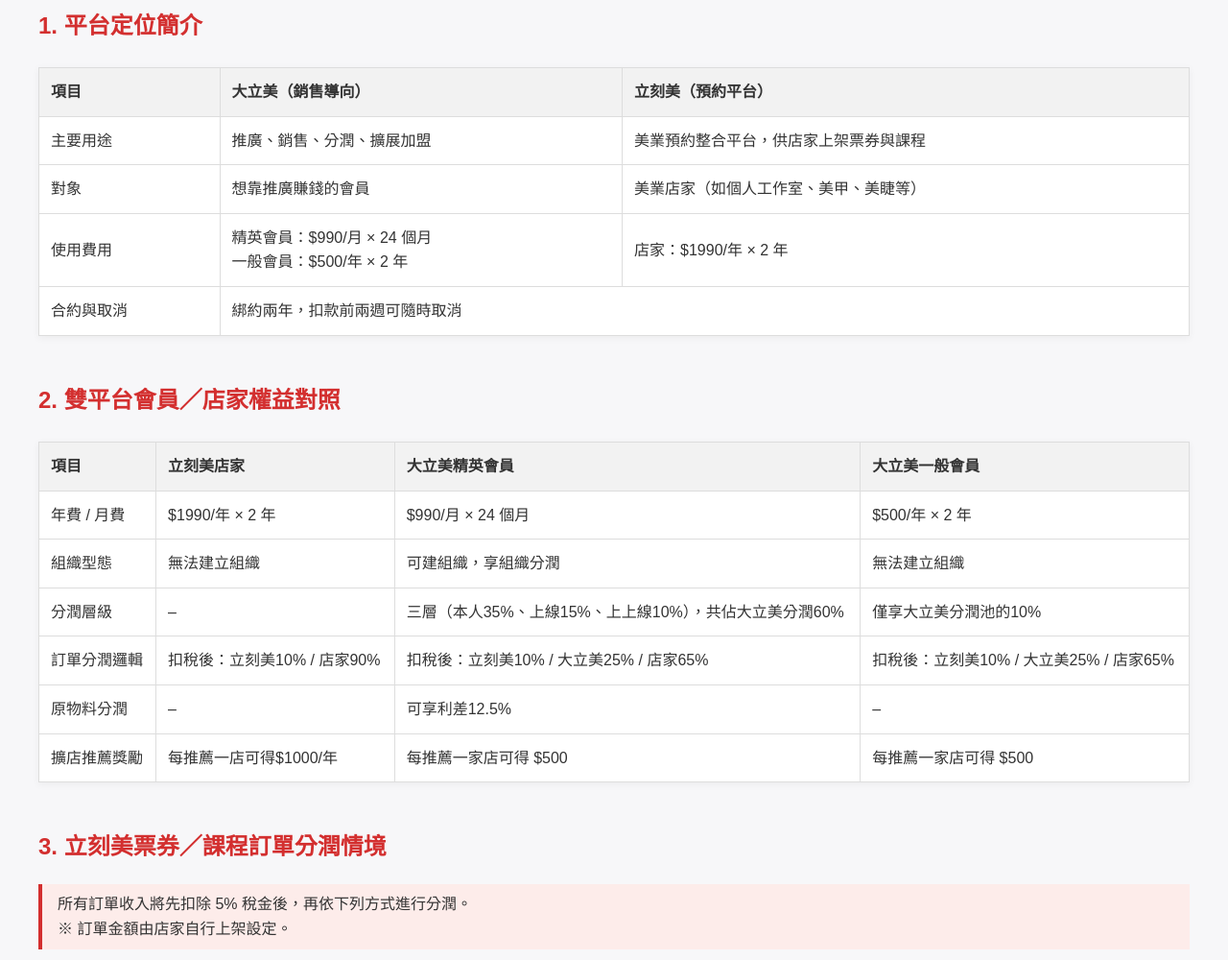
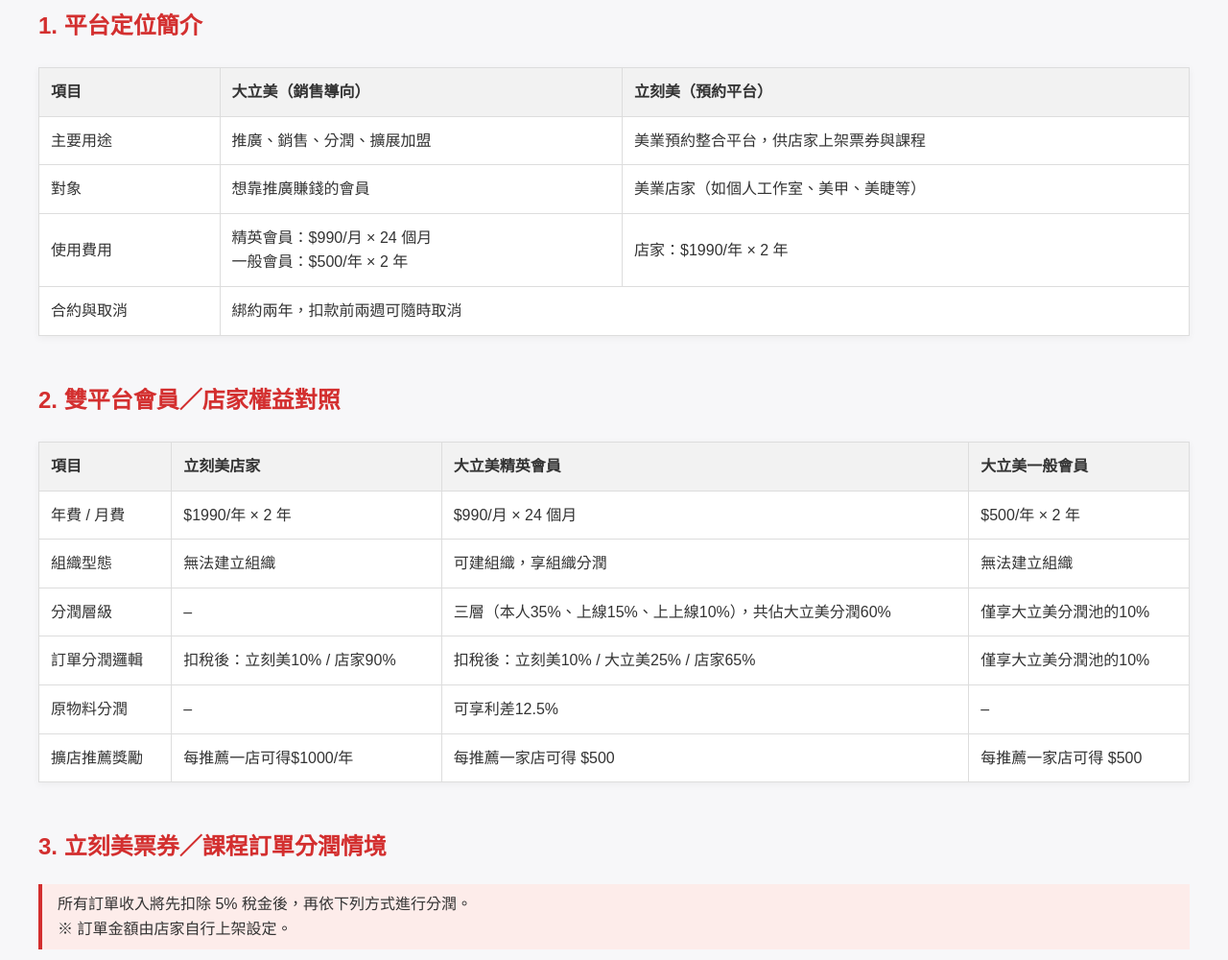
Before and after one commit to Sandra-wangyu/largan, a plain HTML site: page index.html in a window 1280 px wide. Shown: the part 97-1097 px from the top of the page at 96% size. Drawn offline with Linux system fonts and the light colour scheme.

Commit message:
index.html

```diff
--- a/index.html
+++ b/index.html
@@ -260,7 +260,7 @@
         <tr><td>年費 / 月費</td><td>$1990/年 × 2 年</td><td>$990/月 × 24 個月</td><td>$500/年 × 2 年</td></tr>
         <tr><td>組織型態</td><td>無法建立組織</td><td>可建組織，享組織分潤</td><td>無法建立組織</td></tr>
         <tr><td>分潤層級</td><td>–</td><td>三層（本人35%、上線15%、上上線10%），共佔大立美分潤60%</td><td>僅享大立美分潤池的10%</td></tr>
-        <tr><td>訂單分潤邏輯</td><td>扣稅後：立刻美10% / 店家90%</td><td>扣稅後：立刻美10% / 大立美25% / 店家65%</td><td>扣稅後：立刻美10% / 大立美25% / 店家65%</td></tr>
+        <tr><td>訂單分潤邏輯</td><td>扣稅後：立刻美10% / 店家90%</td><td>扣稅後：立刻美10% / 大立美25% / 店家65%</td><td>僅享大立美分潤池的10%</td></tr>
         <tr><td>原物料分潤</td><td>–</td><td>可享利差12.5%</td><td>–</td></tr>
         <tr><td>擴店推薦獎勵</td><td>每推薦一店可得$1000/年</td><td>每推薦一家店可得 $500</td><td>每推薦一家店可得 $500</td></tr>
       </tbody>
```
